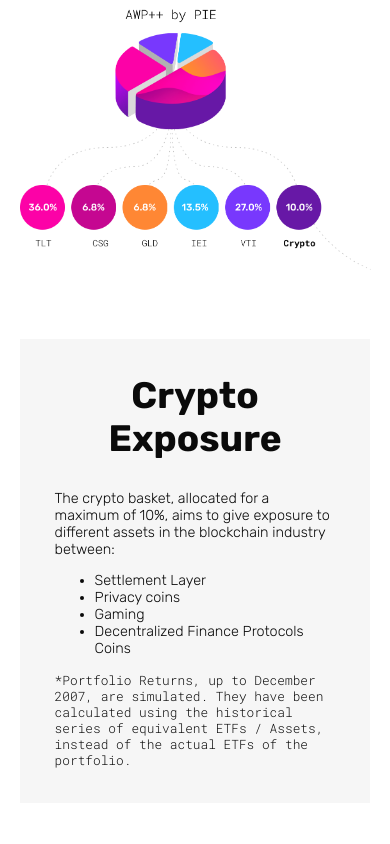
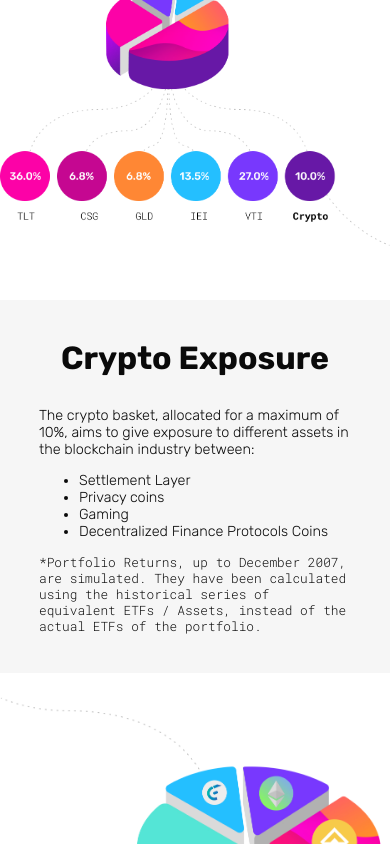
Before and after one commit to pie-dao/frontend, a React (Create React App) app: page / in a window 390 px wide. Shown: the part 2233-3077 px from the top of the page. Built offline with nearby package versions, Linux system fonts and the light colour scheme.

Commit message:
features mobile

```diff
--- a/src/Components/Features.js
+++ b/src/Components/Features.js
@@ -11,7 +11,7 @@
 
   @media (max-width: 768px) {
     margin: 5% 0 0 0;
-    padding: 10% 5%;
+    padding: 0;
   }
 `;
 
@@ -75,6 +75,7 @@
   font-weight: 700;
 
   @media (max-width: 768px) {
+    font-size: var(--text-ratherbig-mobile);
   }
 `;
 
```
